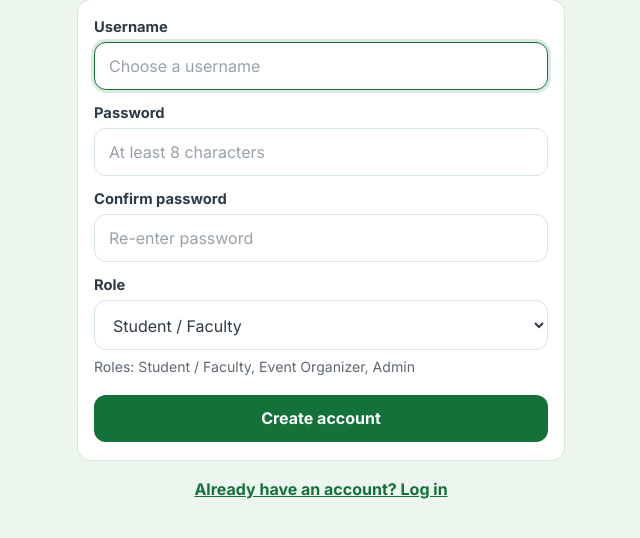
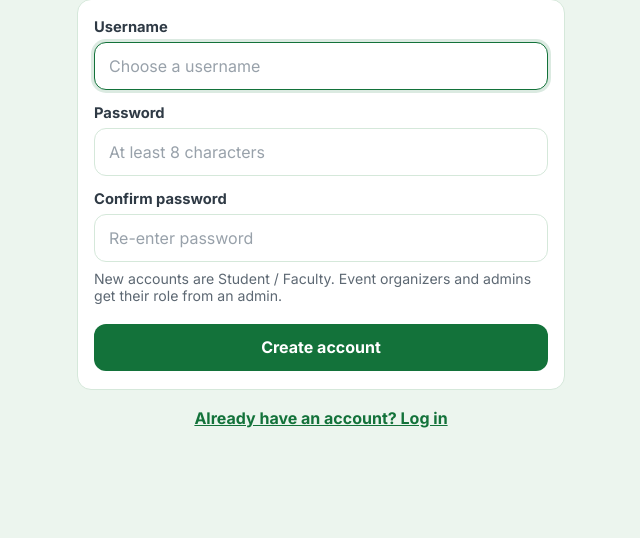
Before and after one commit to naomie913/CSCE-3444, a Flask app: page /register in a window 1280 px wide. Shown: the part 217-755 px from the top of the page, without its empty margins (319-959 px from the left). Run offline with Flask 3, Linux system fonts and the light colour scheme.

Commit message:
High Level Risks in app

```diff
--- a/unt-nav/app.py
+++ b/unt-nav/app.py
@@ -21,6 +21,7 @@ import mapdata
 from db import BASE_DIR, close_db, ensure_schema, get_db
 
 ROLES = {"student": "Student / Faculty", "organizer": "Event Organizer", "admin": "Admin"}
+SIGNUP_ROLE = "student"
 HEADER_LABELS = {"guest": "Guest →", "student": "Account", "organizer": "Organizer", "admin": "Admin"}
 MIN_PASSWORD_LENGTH = 8
 USERNAME_RE = re.compile(r"^[A-Za-z0-9_.]{3,32}$")
@@ -37,9 +38,29 @@ REPORT_STATUSES = {"open": "Open", "fixed": "Fixed", "dismissed": "Dismissed"}
 DEFAULT_PREFS = {"stepfree": False, "autoread": False, "largetext": False}
 GUEST = {"id": None, "username": "Guest", "role": "guest", "role_label": "Guest"}
 
+SECRET_KEY_FILE = os.path.join(BASE_DIR, "instance", "secret_key")
+
+
+def load_secret_key():
+    """UNT_NAV_SECRET if set, else a random key created once in instance/secret_key
+    (git-ignored), so the key that signs session cookies is never public."""
+    key = os.environ.get("UNT_NAV_SECRET")
+    if key:
+        return key
+    if os.path.exists(SECRET_KEY_FILE):
+        with open(SECRET_KEY_FILE, encoding="utf-8") as fh:
+            key = fh.read().strip()
+    if not key:
+        os.makedirs(os.path.dirname(SECRET_KEY_FILE), exist_ok=True)
+        key = secrets.token_hex(32)
+        with open(SECRET_KEY_FILE, "w", encoding="utf-8") as fh:
+            fh.write(key)
+    return key
+
+
 app = Flask(__name__)
 app.config.update(
-    SECRET_KEY=os.environ.get("UNT_NAV_SECRET", "dev-only-change-me"),
+    SECRET_KEY=load_secret_key(),
     SESSION_COOKIE_HTTPONLY=True,
     SESSION_COOKIE_SAMESITE="Lax",
     MAX_CONTENT_LENGTH=10 * 1024 * 1024,
@@ -260,22 +281,20 @@ def login():
 
 @app.route("/register", methods=["GET", "POST"])
 def register():
-    form = {"username": "", "role": "student"}
+    form = {"username": ""}
     errors = {}
     if request.method == "POST":
         username = request.form.get("username", "").strip()
         password = request.form.get("password", "")
         confirm = request.form.get("confirm", "")
-        role = request.form.get("role", "student")
-        form = {"username": username, "role": role}
+        role = SIGNUP_ROLE  # organizer and admin are granted by an admin on /admin/users
+        form = {"username": username}
         if not USERNAME_RE.match(username):
             errors["username"] = "Use 3-32 letters, numbers, dots or underscores."
         if len(password) < MIN_PASSWORD_LENGTH:
             errors["password"] = f"Password must be at least {MIN_PASSWORD_LENGTH} characters."
         elif password != confirm:
             errors["confirm"] = "Passwords do not match."
-        if role not in ROLES:
-            errors["role"] = "Choose a valid role."
         if not errors:
             db = get_db()
             if db.execute("SELECT 1 FROM users WHERE username = ?", (username,)).fetchone():
@@ -286,8 +305,8 @@ def register():
                 db.commit()
                 flash("Account created. Log in to continue.", "success")
                 return redirect(url_for("login"))
-        return render_template("register.html", form=form, roles=ROLES, errors=errors), 400
-    return render_template("register.html", form=form, roles=ROLES, errors=errors)
+        return render_template("register.html", form=form, errors=errors), 400
+    return render_template("register.html", form=form, errors=errors)
 
 
 @app.route("/guest", methods=["POST"])
@@ -919,4 +938,5 @@ def handle_error(err):
 
 
 if __name__ == "__main__":
-    app.run(debug=True, port=int(os.environ.get("PORT", 5000)))
+    # The debugger runs any Python typed into an error page, so it is opt-in: FLASK_DEBUG=1
+    app.run(debug=os.environ.get("FLASK_DEBUG") == "1", port=int(os.environ.get("PORT", 5000)))
--- a/unt-nav/templates/register.html
+++ b/unt-nav/templates/register.html
@@ -1,5 +1,5 @@
 {% extends "base.html" %}
-{% from "_macros.html" import field, select %}
+{% from "_macros.html" import field %}
 {% block title %}Create account{% endblock %}
 {% block content %}
   <p class="eyebrow">Account</p>
@@ -10,8 +10,7 @@
     {{ field('username', 'Username', form.username, errors, placeholder='Choose a username', attrs='autocomplete="username" required autofocus') }}
     {{ field('password', 'Password', '', errors, type='password', placeholder='At least 8 characters', attrs='autocomplete="new-password" minlength="8" required') }}
     {{ field('confirm', 'Confirm password', '', errors, type='password', placeholder='Re-enter password', attrs='autocomplete="new-password" required') }}
-    {{ select('role', 'Role', roles.items(), form.role, errors) }}
-    <p class="hint">Roles: Student / Faculty, Event Organizer, Admin</p>
+    <p class="hint">New accounts are Student / Faculty. Event organizers and admins get their role from an admin.</p>
     <button class="btn btn-primary btn-block" type="submit">Create account</button>
   </form>
 
```
Also changed, not shown: unt-nav/init_db.py (+20 -4 lines), 1 other file.
